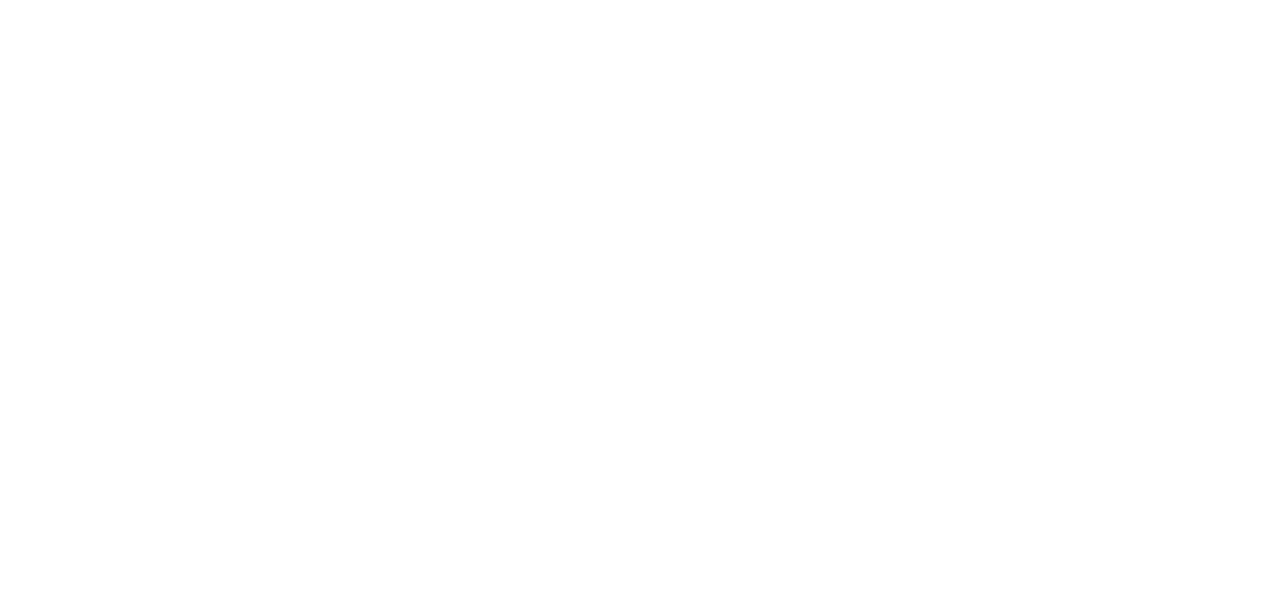
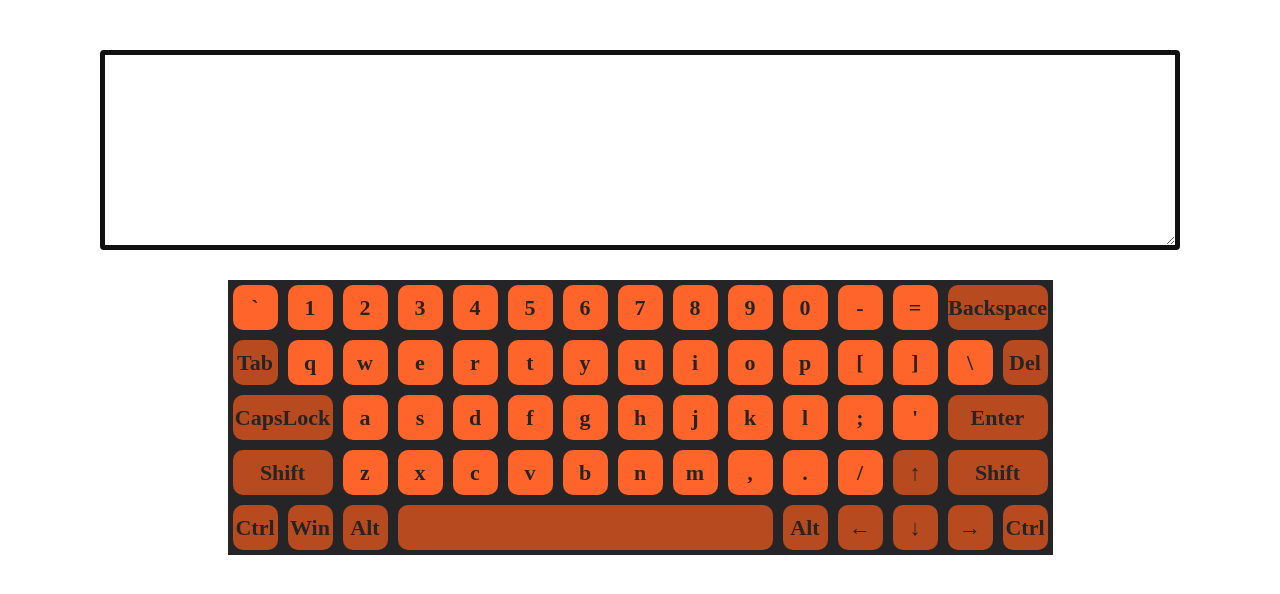
Before and after one commit to asperonekenobi/virtual-keyboard, a website: page index.html in a window 1280 px wide. Drawn offline with Linux system fonts and the light colour scheme.

Commit message:
init: add simple keyboard

```diff
--- a/index.html
+++ b/index.html
@@ -1,9 +1,10 @@
 <!DOCTYPE html>
 <html lang="en">
     <head>
-  <meta charset="UTF-8">
+        <meta charset="UTF-8" />
+        <meta name="viewport" content="width=device-width, initial-scale=1.0" />
         <title>Keyboard</title>
-  <link rel="stylesheet" href="style.css">
+        <link rel="stylesheet" href="style.css" />
     </head>
     <body>
         <script src="script.js"></script>
--- a/package.json
+++ b/package.json
@@ -16,6 +16,7 @@
   "devDependencies": {
     "eslint": "^6.8.0",
     "eslint-config-airbnb-base": "^14.1.0",
-    "eslint-plugin-import": "^2.20.2"
+    "eslint-plugin-import": "^2.20.2",
+    "prettier": "2.0.2"
   }
 }
--- a/script.js
+++ b/script.js
@@ -0,0 +1,529 @@
+const keys = [
+  [
+    {
+      keyCode: 192,
+      shiftRu: 'Ё',
+      shiftEn: '~',
+      en: '`',
+      ru: 'ё',
+      style: '1',
+    },
+    {
+      keyCode: 49,
+      shiftRu: '!',
+      shiftEn: '!',
+      en: '1',
+      ru: '1',
+      style: '1 digit',
+    },
+    {
+      keyCode: 50,
+      shiftRu: '"',
+      shiftEn: '@',
+      en: '2 ',
+      ru: '2',
+      style: '1 digit',
+    },
+    {
+      keyCode: 51,
+      shiftRu: '№',
+      shiftEn: '#',
+      en: '3 ',
+      ru: '3',
+      style: '1 digit',
+    },
+    {
+      keyCode: 52,
+      shiftRu: ';',
+      shiftEn: '$',
+      en: '4 ',
+      ru: '4',
+      style: '1 digit',
+    },
+    {
+      keyCode: 53,
+      shiftRu: '%',
+      shiftEn: '%',
+      en: '5 ',
+      ru: '5',
+      style: '1 digit',
+    },
+    {
+      keyCode: 54,
+      shiftRu: ':',
+      shiftEn: '^',
+      en: '6 ',
+      ru: '6',
+      style: '1 digit',
+    },
+    {
+      keyCode: 55,
+      shiftRu: '?',
+      shiftEn: '&amp;',
+      en: '7 ',
+      ru: '7',
+      style: '1 digit',
+    },
+    {
+      keyCode: 56,
+      shiftRu: '*',
+      shiftEn: '*',
+      en: '8',
+      ru: '8',
+      style: '1 digit',
+    },
+    {
+      keyCode: 57,
+      shiftRu: '(',
+      shiftEn: '(',
+      en: '9',
+      ru: '9',
+      style: '1 digit',
+    },
+    {
+      keyCode: 48,
+      shiftRu: ')',
+      shiftEn: ')',
+      en: '0',
+      ru: '0',
+      style: '1 digit',
+    },
+    {
+      keyCode: 173,
+      shiftRu: '_',
+      shiftEn: '_',
+      en: '-',
+      ru: '-',
+      style: '1',
+    },
+    {
+      keyCode: 61,
+      shiftRu: '+',
+      shiftEn: '+',
+      en: '=',
+      ru: '=',
+      style: '1',
+    },
+    { keyCode: 8, title: 'Backspace', style: '2 key--spec' },
+  ],
+  [
+    { keyCode: 9, title: 'Tab', style: '1 key--spec' },
+    {
+      keyCode: 81,
+      shiftRu: 'Й',
+      shiftEn: 'Q',
+      en: 'q',
+      ru: 'й',
+      style: '1',
+    },
+    {
+      keyCode: 87,
+      shiftRu: 'Ц',
+      shiftEn: 'W',
+      en: 'w',
+      ru: 'ц',
+      style: '1',
+    },
+    {
+      keyCode: 69,
+      shiftRu: 'У',
+      shiftEn: 'E',
+      en: 'e',
+      ru: 'у',
+      style: '1',
+    },
+    {
+      keyCode: 82,
+      shiftRu: 'К',
+      shiftEn: 'R',
+      en: 'r',
+      ru: 'к',
+      style: '1',
+    },
+    {
+      keyCode: 84,
+      shiftRu: 'Е',
+      shiftEn: 'T',
+      en: 't',
+      ru: 'е',
+      style: '1',
+    },
+    {
+      keyCode: 89,
+      shiftRu: 'Н',
+      shiftEn: 'Y',
+      en: 'y',
+      ru: 'н',
+      style: '1',
+    },
+    {
+      keyCode: 85,
+      shiftRu: 'Г',
+      shiftEn: 'U',
+      en: 'u',
+      ru: 'г',
+      style: '1',
+    },
+    {
+      keyCode: 73,
+      shiftRu: 'Ш',
+      shiftEn: 'I',
+      en: 'i',
+      ru: 'ш',
+      style: '1',
+    },
+    {
+      keyCode: 79,
+      shiftRu: 'Щ',
+      shiftEn: 'O',
+      en: 'o',
+      ru: 'щ',
+      style: '1',
+    },
+    {
+      keyCode: 80,
+      shiftRu: 'З',
+      shiftEn: 'P',
+      en: 'p',
+      ru: 'з',
+      style: '1',
+    },
+    {
+      keyCode: 219,
+      shiftRu: 'Х',
+      shiftEn: '{',
+      en: '[',
+      ru: 'х',
+      style: '1',
+    },
+    {
+      keyCode: 221,
+      shiftRu: 'Ъ',
+      shiftEn: '}',
+      en: ']',
+      ru: 'ъ',
+      style: '1',
+    },
+    {
+      keyCode: 220,
+      shiftRu: '/',
+      shiftEn: '|',
+      en: '\\',
+      ru: '\\',
+      style: '1',
+    },
+    { keyCode: 46, title: 'Del', style: '1 key--spec' },
+  ],
+  [
+    { keyCode: 20, title: 'CapsLock', style: '2 key--spec' },
+    {
+      keyCode: 65,
+      shiftRu: 'Ф',
+      shiftEn: 'A',
+      en: 'a',
+      ru: 'ф',
+      style: '1',
+    },
+    {
+      keyCode: 83,
+      shiftRu: 'Ы',
+      shiftEn: 'S',
+      en: 's',
+      ru: 'ы',
+      style: '1',
+    },
+    {
+      keyCode: 68,
+      shiftRu: 'В',
+      shiftEn: 'D',
+      en: 'd',
+      ru: 'в',
+      style: '1',
+    },
+    {
+      keyCode: 70,
+      shiftRu: 'А',
+      shiftEn: 'F',
+      en: 'f',
+      ru: 'а',
+      style: '1',
+    },
+    {
+      keyCode: 71,
+      shiftRu: 'П',
+      shiftEn: 'G',
+      en: 'g',
+      ru: 'п',
+      style: '1',
+    },
+    {
+      keyCode: 72,
+      shiftRu: 'Р',
+      shiftEn: 'H',
+      en: 'h',
+      ru: 'р',
+      style: '1',
+    },
+    {
+      keyCode: 74,
+      shiftRu: 'О',
+      shiftEn: 'J',
+      en: 'j',
+      ru: 'о',
+      style: '1',
+    },
+    {
+      keyCode: 75,
+      shiftRu: 'Л',
+      shiftEn: 'K',
+      en: 'k',
+      ru: 'л',
+      style: '1',
+    },
+    {
+      keyCode: 76,
+      shiftRu: 'Д',
+      shiftEn: 'L',
+      en: 'l',
+      ru: 'д',
+      style: '1',
+    },
+    {
+      keyCode: 186,
+      shiftRu: 'Ж',
+      shiftEn: ':',
+      en: ';',
+      ru: 'ж',
+      style: '1',
+    },
+    {
+      keyCode: 222,
+      shiftRu: 'Э',
+      shiftEn: '"',
+      en: "'",
+      ru: 'э',
+      style: '1',
+    },
+    {
+      keyCode: 13,
+      value: '\n',
+      title: 'Enter',
+      style: '2 key--spec',
+    },
+  ],
+  [
+    {
+      keyCode: 16,
+      code: 'ShiftLeft',
+      title: 'Shift',
+      style: '2 key--spec',
+    },
+    {
+      keyCode: 90,
+      shiftRu: 'Я',
+      shiftEn: 'Z',
+      en: 'z',
+      ru: 'я',
+      style: '1',
+    },
+    {
+      keyCode: 88,
+      shiftRu: 'Ч',
+      shiftEn: 'X',
+      en: 'x',
+      ru: 'ч',
+      style: '1',
+    },
+    {
+      keyCode: 67,
+      shiftRu: 'С',
+      shiftEn: 'C',
+      en: 'c',
+      ru: 'с',
+      style: '1',
+    },
+    {
+      keyCode: 86,
+      shiftRu: 'М',
+      shiftEn: 'V',
+      en: 'v',
+      ru: 'м',
+      style: '1',
+    },
+    {
+      keyCode: 66,
+      shiftRu: 'И',
+      shiftEn: 'B',
+      en: 'b',
+      ru: 'и',
+      style: '1',
+    },
+    {
+      keyCode: 78,
+      shiftRu: 'Т',
+      shiftEn: 'N',
+      en: 'n',
+      ru: 'т',
+      style: '1',
+    },
+    {
+      keyCode: 77,
+      shiftRu: 'Ь',
+      shiftEn: 'M',
+      en: 'm',
+      ru: 'ь',
+      style: '1',
+    },
+    {
+      keyCode: 188,
+      shiftRu: 'Б',
+      shiftEn: '&lt;',
+      en: ',',
+      ru: 'б',
+      style: '1',
+    },
+    {
+      keyCode: 190,
+      shiftRu: 'Ю',
+      shiftEn: '&gt;',
+      en: '.',
+      ru: 'ю',
+      style: '1',
+    },
+    {
+      keyCode: 191,
+      shiftRu: ',',
+      shiftEn: '?',
+      en: '/',
+      ru: '.',
+      style: '1',
+    },
+    { keyCode: 38, title: '&uarr;', style: '1 key--spec' },
+    {
+      keyCode: 16,
+      code: 'ShiftRight',
+      title: 'Shift',
+      style: '2 key--spec',
+    },
+  ],
+  [
+    {
+      keyCode: 17,
+      code: 'ControlLeft',
+      title: 'Ctrl',
+      style: '1 key--spec',
+    },
+    { keyCode: 91, title: 'Win', style: '1 key--spec' },
+    {
+      keyCode: 18,
+      code: 'AltLeft',
+      title: 'Alt',
+      style: '1 key--spec',
+    },
+    {
+      keyCode: 32,
+      code: 'Space',
+      title: ' ',
+      style: '32 key--spec',
+    },
+    {
+      keyCode: 18,
+      code: 'AltRight',
+      title: 'Alt',
+      style: '1 key--spec',
+    },
+    { keyCode: 37, title: '&larr;', style: '1 key--spec' },
+    { keyCode: 40, title: '&darr;', style: '1 key--spec' },
+    { keyCode: 39, title: '&rarr;', style: '1 key--spec' },
+    {
+      keyCode: 17,
+      code: 'ControlRight',
+      title: 'Ctrl',
+      style: '1 key--spec',
+    },
+  ],
+];
+
+const container = document.createElement('div');
+container.classList.add('container');
+document.body.append(container);
+
+const textarea = document.createElement('textarea');
+textarea.classList.add('textarea');
+container.append(textarea);
+textarea.focus();
+
+const keyboard = document.createElement('div');
+keyboard.classList.add('keyboard');
+container.append(keyboard);
+
+if (!localStorage.language) localStorage.language = 'EN';
+
+function createKeyboard() {
+  localStorage.getItem('language');
+  keys.forEach((row, index) => {
+    const keysRow = document.createElement('div');
+    keyboard.append(keysRow);
+    keysRow.classList = `keys-row keys-row${index}`;
+
+    row.forEach((item) => {
+      const key = document.createElement('span');
+      keysRow.append(key);
+      key.classList = `key key${item.style}`;
+
+      if (item.en || item.ru) {
+        if (localStorage.getItem('language') === 'RU') {
+          key.innerHTML = item.ru;
+        } else {
+          key.innerHTML = item.en;
+        }
+      } else {
+        key.innerHTML = item.title;
+      }
+      key.id = item.keyCode;
+    });
+  });
+}
+
+createKeyboard();
+
+const buttons = document.querySelectorAll('.key');
+const capsLockBtn = document.getElementById('20');
+
+function keyPress() {
+  container.addEventListener('keydown', (event) => {
+    textarea.focus();
+
+    buttons.forEach((elem) => {
+      if (elem.id == event.keyCode) {
+        if (elem === capsLockBtn) {
+          elem.classList.toggle('press');
+        } else {
+          elem.classList.add('press');
+        }
+      }
+    });
+  });
+
+  container.addEventListener('keyup', () => {
+    buttons.forEach((elem) => {
+      if (elem !== capsLockBtn) {
+        elem.classList.remove('press');
+      }
+    });
+  });
+}
+
+keyPress();
+
+let text = '';
+const keyboardContainer = document.querySelector('.keyboard');
+
+keyboardContainer.addEventListener('mousedown', (event) => {
+  const btn = event.target;
+
+  if (btn) {
+    text += btn.innerText;
+    document.querySelector('.textarea').innerText = text;
+  }
+});
--- a/style.css
+++ b/style.css
@@ -0,0 +1,68 @@
+* {
+  padding: 0;
+  margin: 0;
+  box-sizing: border-box;
+  font-size: 10px;
+}
+
+.container {
+  max-width: 1200px;
+  margin: 0 auto;
+}
+
+.textarea {
+  display: block;
+  width: 90%;
+  margin: 50px auto 30px;
+  border: 5px solid #111111;
+  font-size: 1.8em;
+  font-weight: bold;
+  height: 200px;
+}
+
+.keyboard {
+  margin: 0 auto;
+  width: 825px;
+  background-color: #252426;
+}
+
+.keys-row {
+  display: flex;
+}
+
+.key {
+  width: 45px;
+  height: 45px;
+  margin: 5px;
+  background-color: #ff642a;
+  color: #252426;
+  border-radius: 10px;
+  cursor: pointer;
+  line-height: 45px;
+  font-size: 2.2em;
+  font-weight: bold;
+  text-align: center;
+
+  transform: scale(1);
+  transition: all 0.2s;
+}
+
+.key--spec {
+  background-color: #b84a1f;
+}
+
+.key:hover {
+  background-color: #88401c;
+}
+
+.key.press {
+	border-radius: 50%;
+	background: #88401c;
+	color: white;
+}
+.key2 {
+	flex-grow: 1;
+}
+.key32 {
+	flex-grow: 2;
+}
```
Also changed, not shown: .eslintrc.json, 2 other files. Lines whose indentation alone changed are shown as unchanged.
